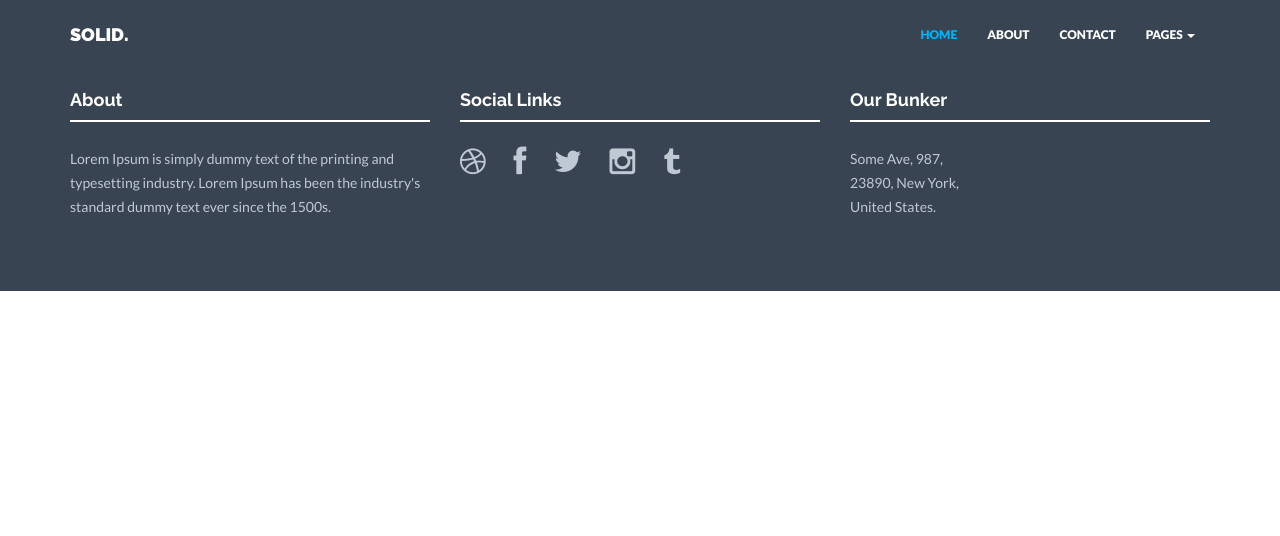
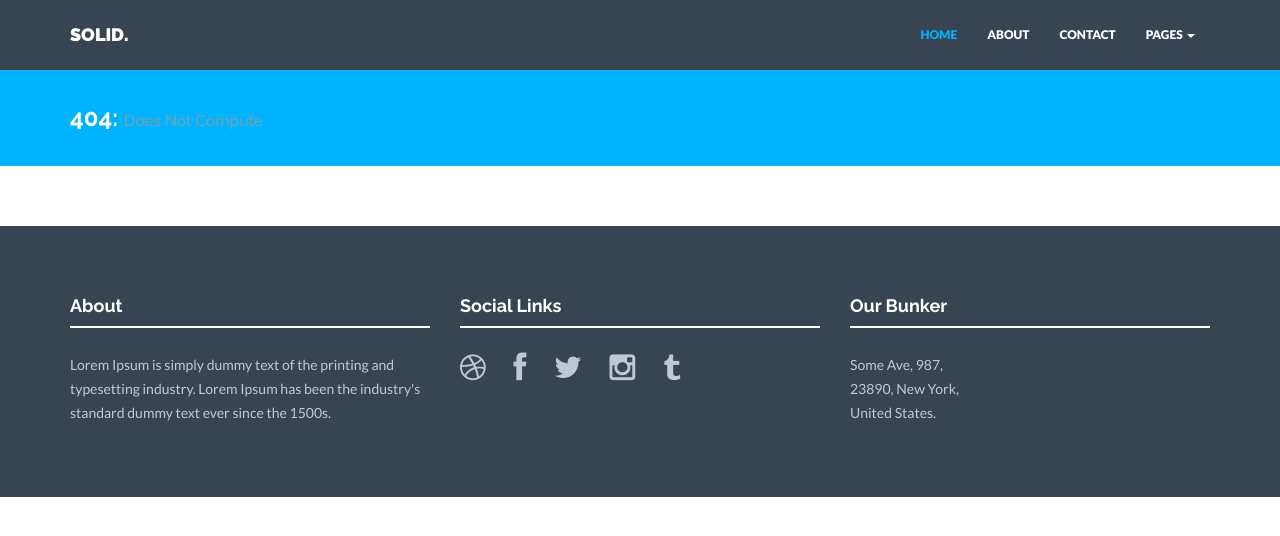
Before and after one commit to b3457m0d3/periodic-table, a plain HTML site: page 404.html in a window 1280 px wide. Drawn offline with nearby package versions, Linux system fonts and the light colour scheme.

Commit message:
Site updated at 2016-05-28 16:13:55 UTC

```diff
--- a/404.html
+++ b/404.html
@@ -61,7 +61,13 @@
   </div>
 </div>
 
-  Boom
+  <div id="blue">
+	    <div class="container">
+			<div class="row">
+				<h3>404: <small>Does Not Compute</small></h3>
+			</div><!-- /row -->
+	    </div> <!-- /container -->
+	</div><!-- /blue -->
 
   <!-- *****************************************************************************************************************
 	 FOOTER
--- a/atom.xml
+++ b/atom.xml
@@ -4,7 +4,7 @@
   <title><![CDATA[My Octopress Blog]]></title>
   <link href="http://b3457m0d3.github.io/periodic-table/atom.xml" rel="self"/>
   <link href="http://b3457m0d3.github.io/periodic-table/"/>
-  <updated>2016-05-28T12:09:26-04:00</updated>
+  <updated>2016-05-28T12:13:44-04:00</updated>
   <id>http://b3457m0d3.github.io/periodic-table/</id>
   <author>
     <name><![CDATA[Your Name]]></name>
```
